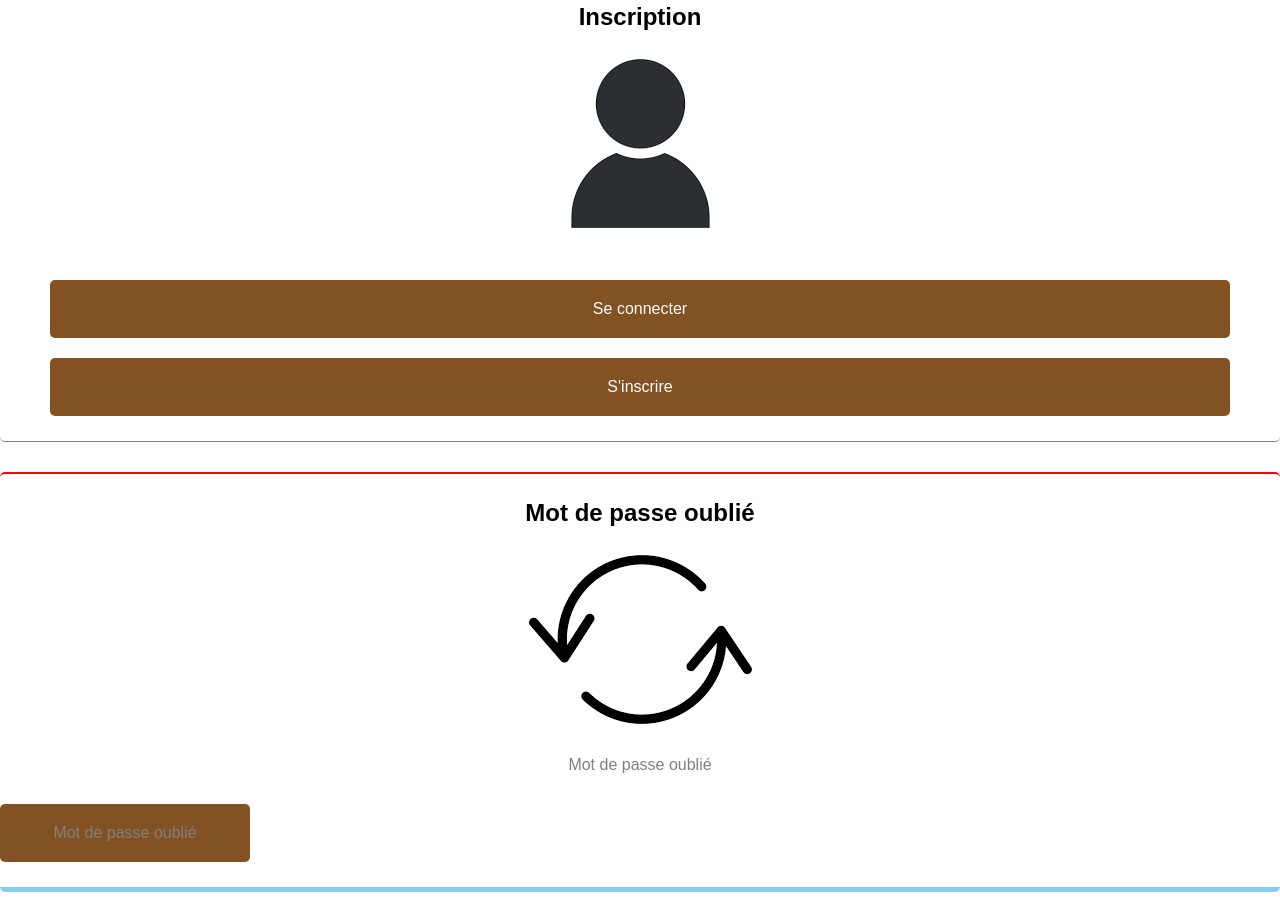
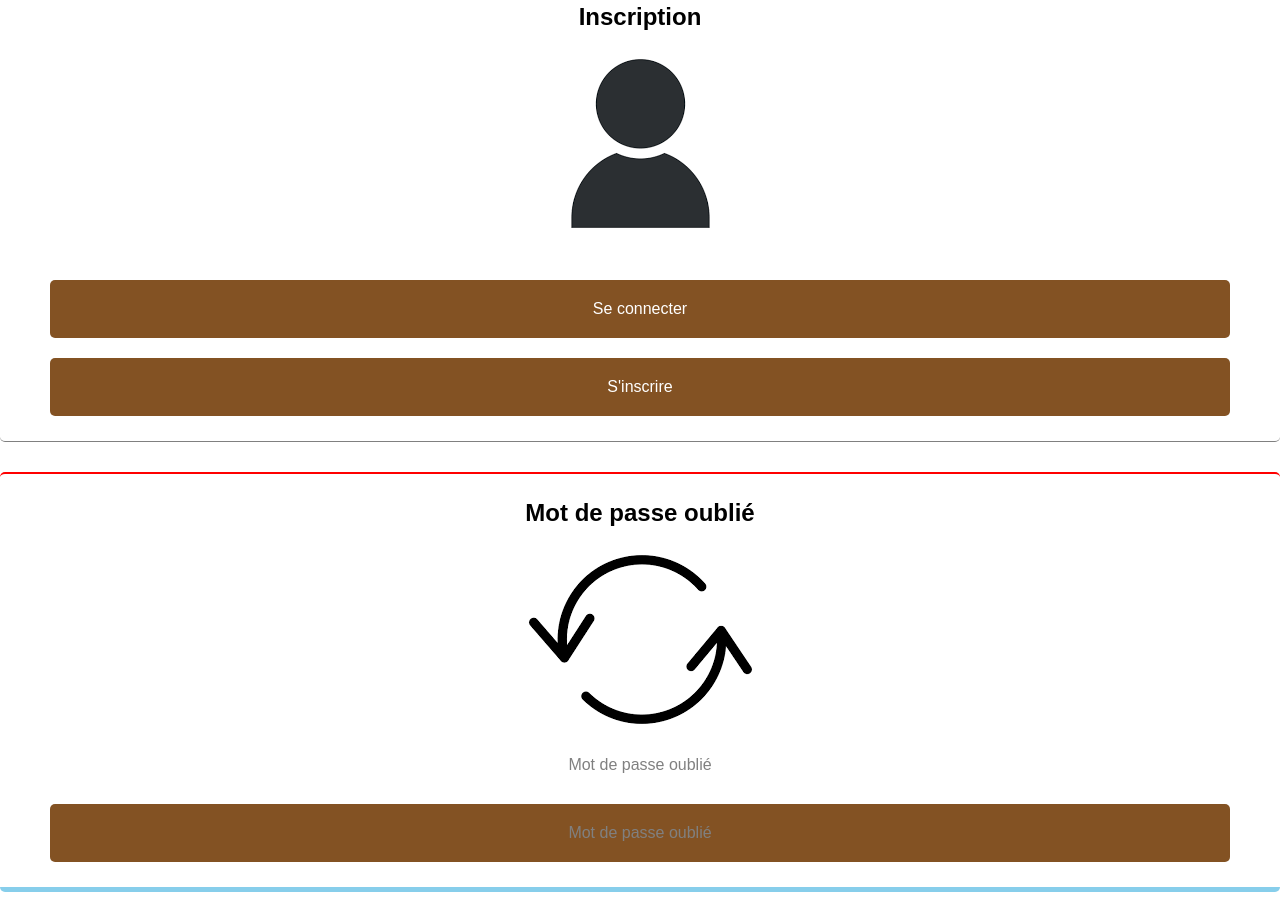
Before and after one commit to Ekoleleibrahim/IU.EDU.SA, a plain HTML site: page index.html in a window 1280 px wide. Shown: the part 1319-2231 px from the top of the page. Drawn offline with Linux system fonts and the light colour scheme.

Commit message:
ajout des styles

```diff
--- a/style.css
+++ b/style.css
@@ -61,7 +61,7 @@ div.tel-guide{margin-left:30px;margin-right:30px;}
 
 .tel-guide{padding:20px;background:#835223;border-radius:5px;margin:20px 60px 0 55px;}
 
-div.acces{width:210px;padding:20px;background:#835223;border-radius:5px;}
+div.acces{background-color: #835223;padding: 20px;margin: 0 50px 0 50px;border-radius: 5px;}
 
 div.inscri{padding:20px;background:#835223;border-radius:5px;margin:20px 50px 0 50px;}
 
```
